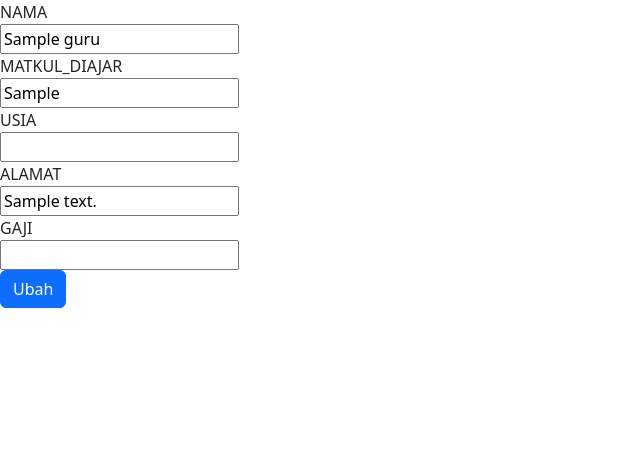
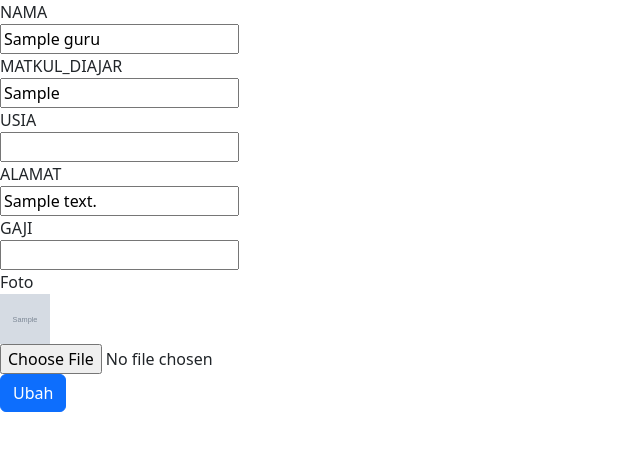
Before and after one commit to frzzz12/CRUD-Guru-Sekolah-Dasar, a PHP site: page /edit.php?id=1 in a window 1280 px wide. Shown: the top 451 px of the page, without its empty margins (0-640 px from the left). Run offline with PHP 8.4, Linux system fonts and the light colour scheme; tables that the repository leaves empty or names only in its code hold one stand-in row (values such as "Sample post"); grey boxes marked "Sample" are stand-in pictures; some libraries are stand-ins or nearby versions.

Commit message:
Fitur Upload Foto & kolom baru untuk Foto

```diff
--- a/edit.php
+++ b/edit.php
@@ -39,8 +39,9 @@ if(isset($_POST["ubah"])) {
 <body>
     <div>
         <div>
-            <form action="" method="POST">
+            <form action="" method="POST" enctype="multipart/form-data">
                 <input type="hidden" value="<?=$mhs['id']?>">
+                <input type="hidden" name="gambarLama" value="<?=$mhs['foto']?>">
                 <div>
                     <div>
                         <div>
@@ -82,6 +83,15 @@ if(isset($_POST["ubah"])) {
                             <input type="number" required name="gaji" value="<?=$mhs['gaji']?>">
                         </div>
                     </div>
+                    <div>
+                        <div>
+                            <label for="" >Foto</label>
+                        </div>
+                        <img src="img/<?= $mhs['foto']?>" width="50" height="50">
+                        <div>
+                            <input type="file" name="foto">
+                        </div>
+                    </div>
                     <button class="btn btn-primary" name="ubah" type="submit" >Ubah</button>
                 </div>
             </form>
--- a/function.php
+++ b/function.php
@@ -38,8 +38,8 @@ function upload() {
     if($error === 4) {
         echo "<script>
             alert('silahkan pilih gambar dulu');
-            return false;
-        </script>";
+            </script>";
+        return false;
     };
 
     $ekstensiGambar = ['jpg', 'jpeg', 'png'];
@@ -48,9 +48,24 @@ function upload() {
     if(!in_array($eksgambar, $ekstensiGambar)) {
         echo "<script>
             alert('yang kamu upload bukan gambar');
-            return false;
-        </script>";
+            </script>";
+        return false;
     };
+
+    if($size > 1000000) {
+        echo "<script>
+            alert('ukuran foto terlalu besar');
+            </script>";
+        return false;
+    }
+
+    $namafileBaru = uniqid();
+    $namafileBaru .= '.';
+    $namafileBaru .= $eksgambar;
+
+    move_uploaded_file($tmp, 'img/' . $namafileBaru);
+
+    return $namafileBaru;
 
 
 };
@@ -81,13 +96,25 @@ function ubah($data) {
     $usia = htmlspecialchars($data["usia"]);
     $alamat = htmlspecialchars($data["alamat"]);
     $gaji = htmlspecialchars($data["gaji"]);
+    $fotoLama = htmlspecialchars($data["gambarLama"]);
+
+
+
+    if( $_FILES['foto']['error'] === 4) {
+        $foto = $fotoLama;
+    } else {
+        $foto = upload();
+    };
+
+
 
     $query = "UPDATE guru SET
             nama = '$nama',
             matkul_diajar = '$matkul',
             usia = '$usia',
             alamat = '$alamat',
-            gaji = '$gaji'
+            gaji = '$gaji',
+            foto = '$foto'
             WHERE id = $id;
     ";
 
--- a/index.php
+++ b/index.php
@@ -58,7 +58,9 @@
                             "<td>".$row["usia"]."</td>".
                             "<td>".$row["alamat"]."</td>".
                             "<td>".$row["gaji"]."</td>".
-                            "<td>".$row["foto"]."</td>".
+                            "<td>".
+                            "<img src='img/".$row['foto']."' alt='Foto' width='25' height='30'>".
+                            "</td>".
                             "<td class='text-primary'>"."<a href='edit.php?id=". $row['id'] ."' class='text-decoration-none'>Edit</a>". "<a class='text-decoration-none'> | </a>" ."<a href=delete.php?id=". $row['id'] ." class='hover text-decoration-none'>Delete</a>"."</td>".
                         "</tr>";
                     }
```
Also changed, not shown: img/68e51b5b3e05b.png (added), img/68e51c48ada09.jpg (added).
